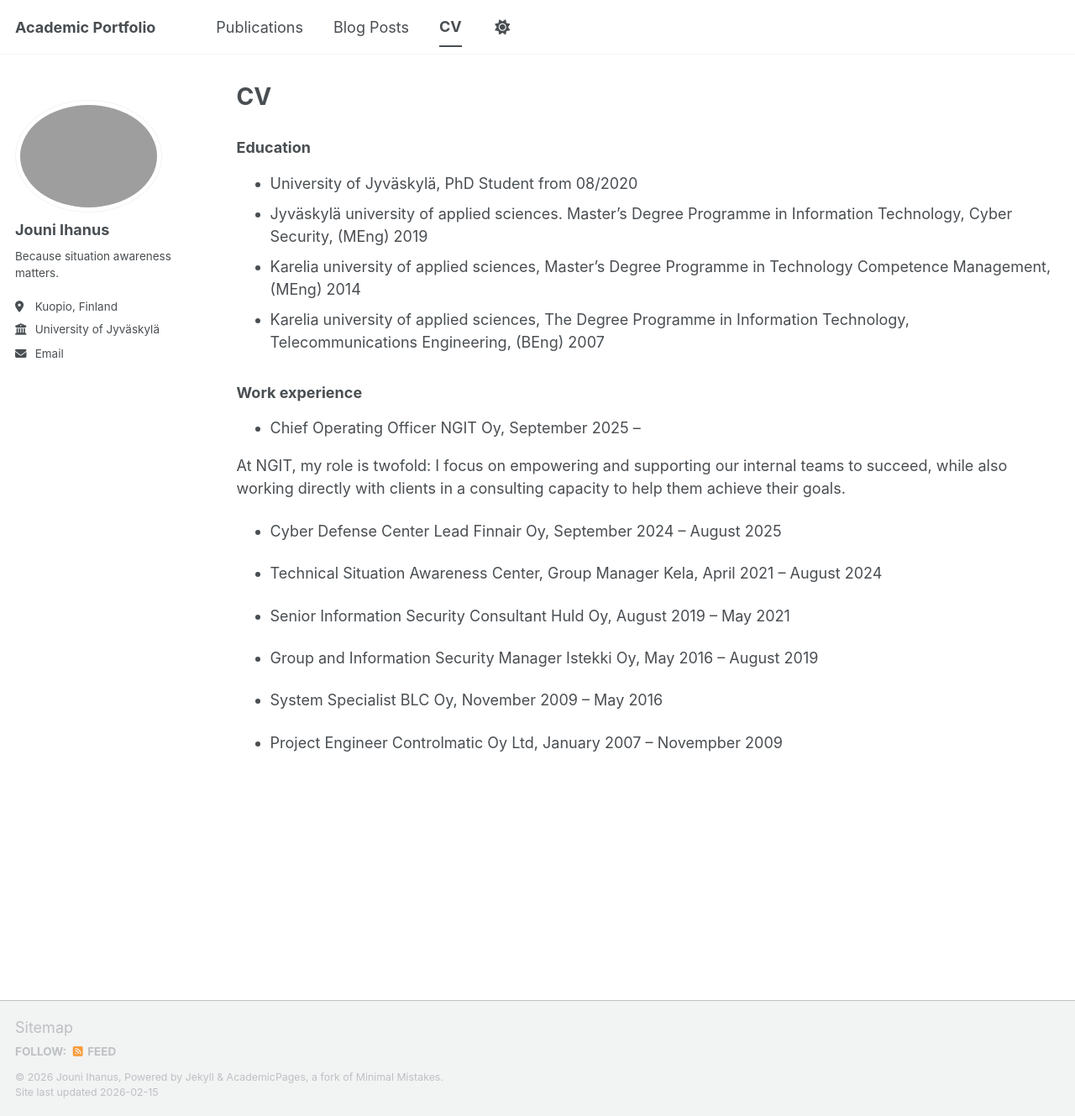
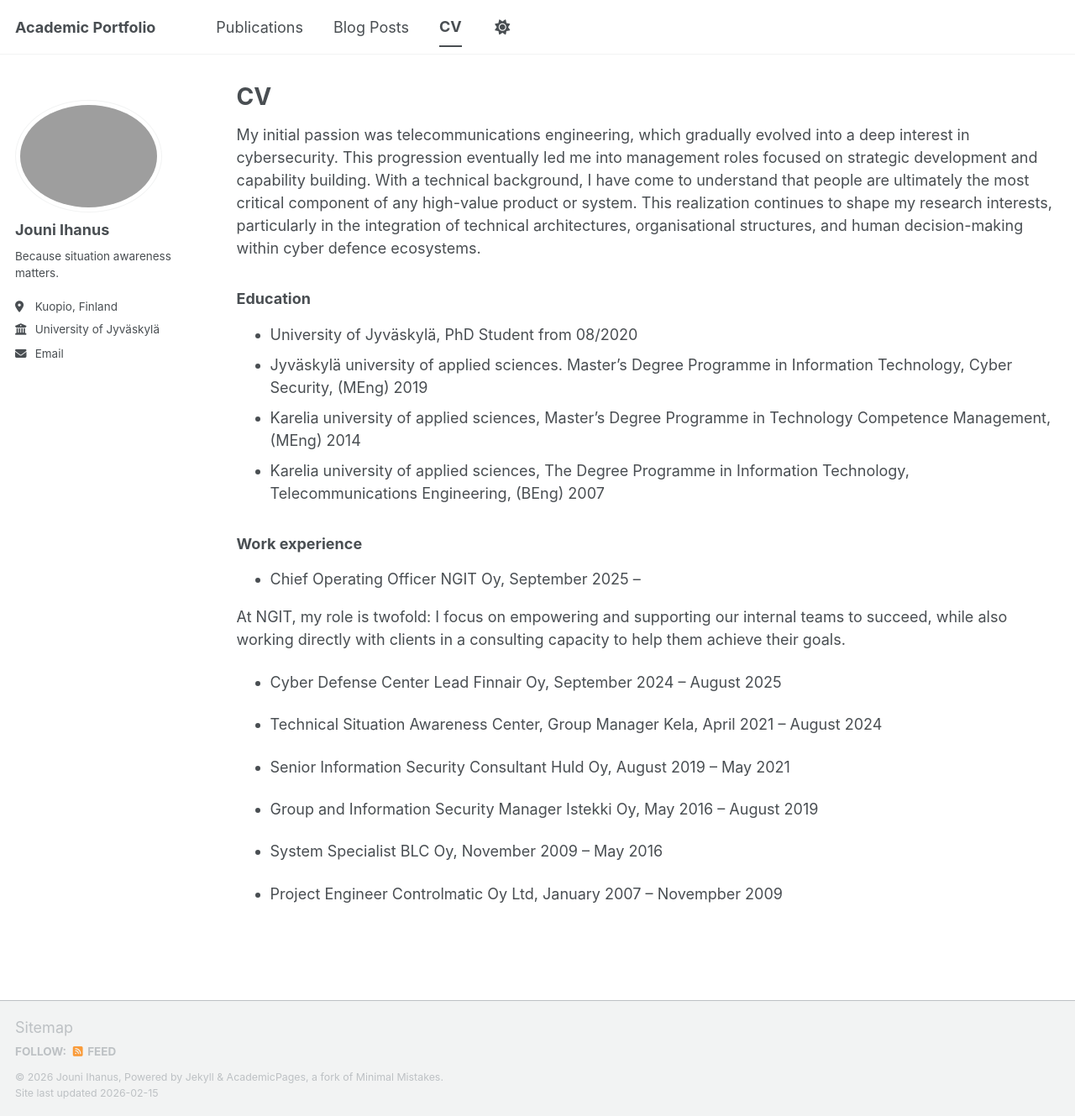
Before and after one commit to WNemesisW/WNemesisW.github.io, a Jekyll site: the page built from _pages/cv.md, in a window 1280 px wide and 1329 px high. Shown: the whole window at 84% size. Built offline with Jekyll 4.4.1, drawn with Linux system fonts in a browser that asks for light colours; a script bundle is joined from its source files by our own code; library files that are not in the unit come from our copies.

Commit message:
Update cv.md

```diff
--- a/_pages/cv.md
+++ b/_pages/cv.md
@@ -8,6 +8,9 @@ redirect_from:
 ---
 
 {% include base_path %}
+
+My initial passion was telecommunications engineering, which gradually evolved into a deep interest in cybersecurity. This progression eventually led me into management roles focused on strategic development and capability building. With a technical background, I have come to understand that people are ultimately the most critical component of any high-value product or system. This realization continues to shape my research interests, particularly in the integration of technical architectures, organisational structures, and human decision-making within cyber defence ecosystems.
+
 
 ### Education
 * University of Jyväskylä, PhD Student from 08/2020
```
